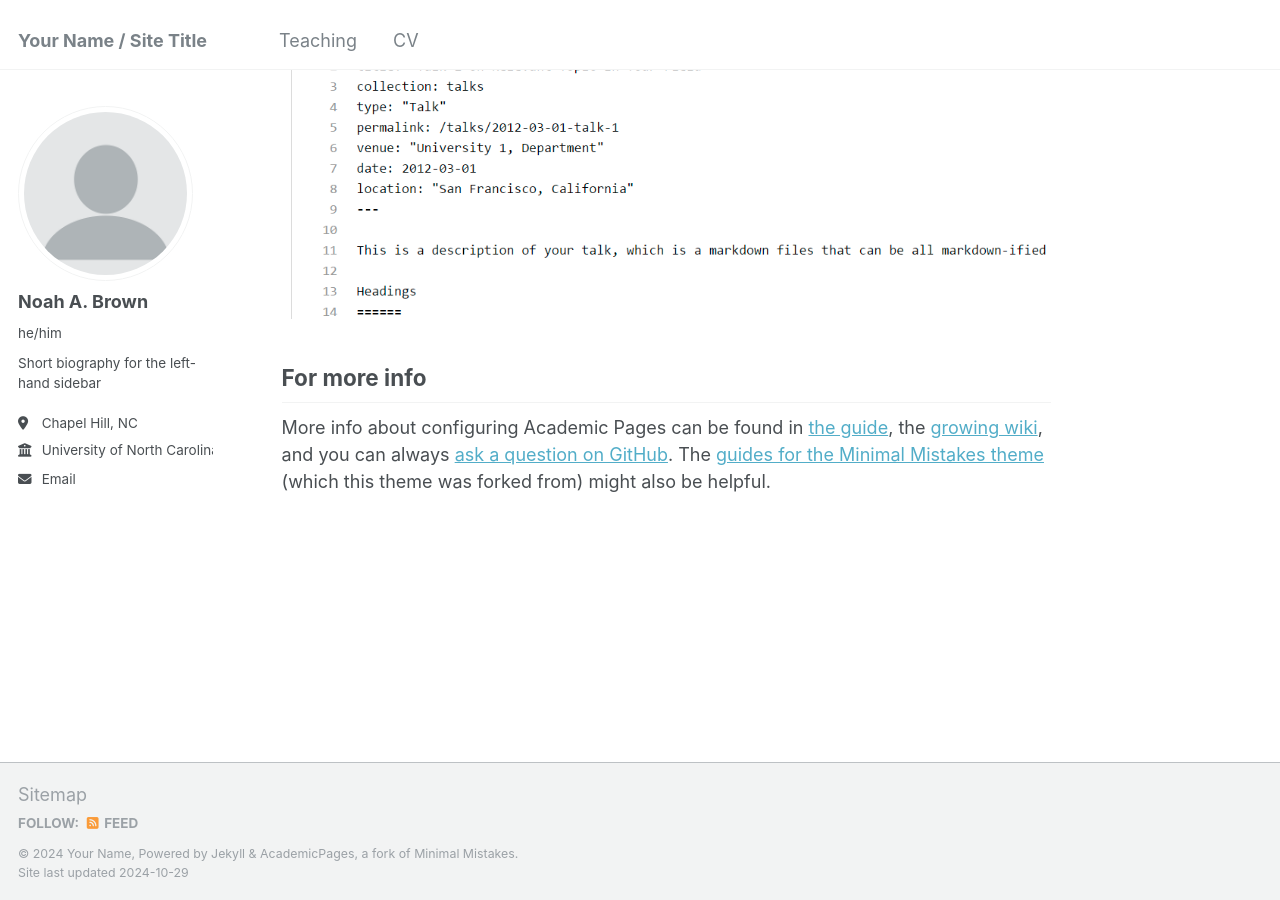
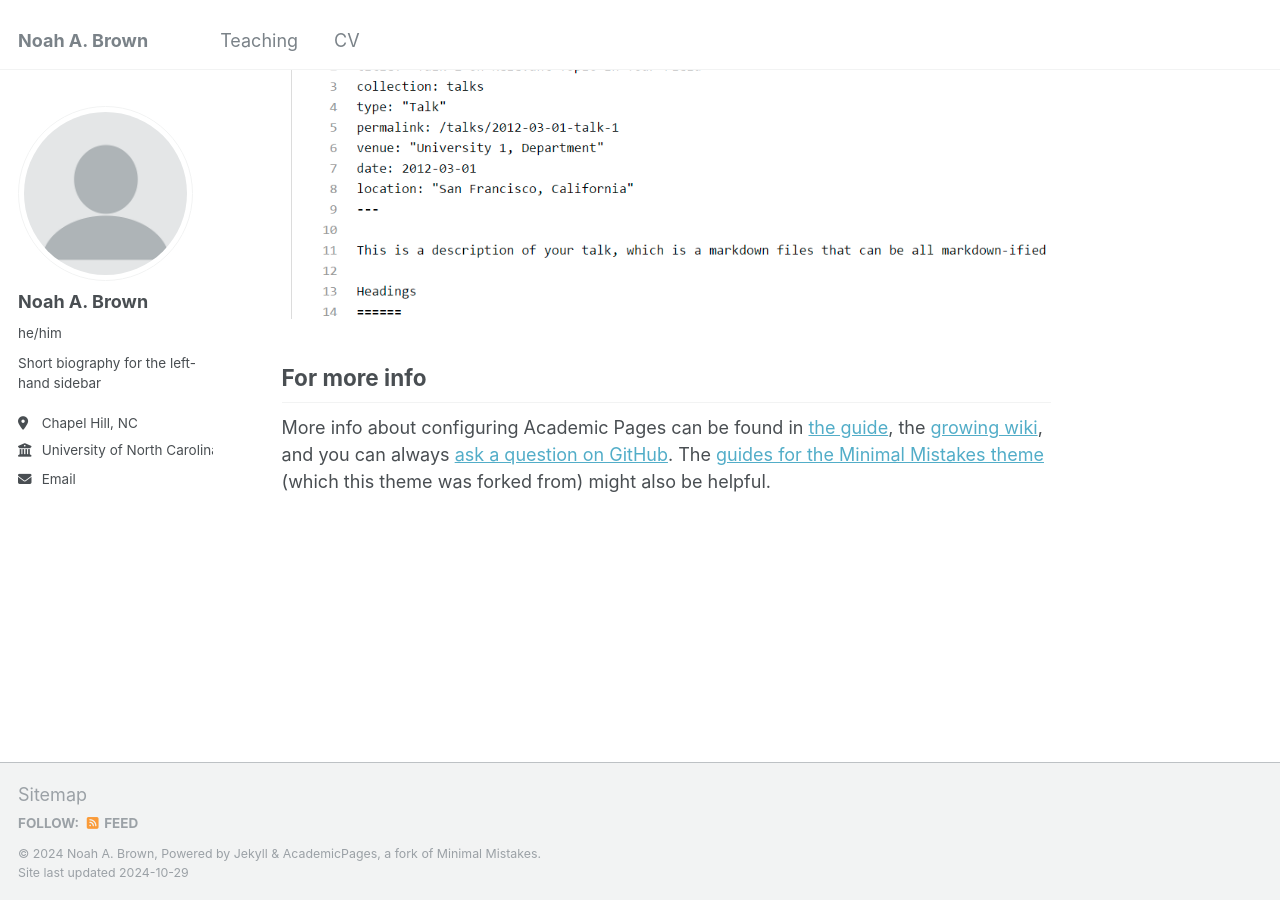
Before and after one commit to nabrown8/nabrown8.github.io, a Jekyll site: the page built from _pages/about.md, in a window 1280 px wide and 900 px high, scrolled down 2643 px. Built offline with Jekyll 4.4.1, drawn with Linux system fonts in a browser that asks for light colours.

Commit message:
More personalization

```diff
--- a/_config.yml
+++ b/_config.yml
@@ -8,9 +8,9 @@
 
 # Basic Site Settings
 locale                   : "en-US"
-title                    : "Your Name / Site Title"
+title                    : "Noah A. Brown"
 title_separator          : "-"
-name                     : &name "Your Name"
+name                     : &name "Noah A. Brown"
 description              : &description "personal description"
 url                      : https://nabrown8.github.io # the base hostname & protocol for your site e.g. "https://mmistakes.github.io"
 baseurl                  : "" # the subpath of your site, e.g. "/blog"
```
